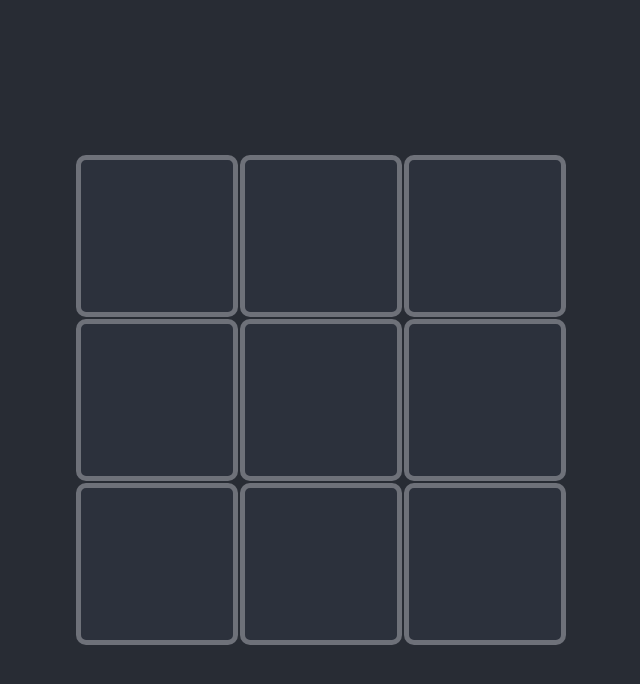
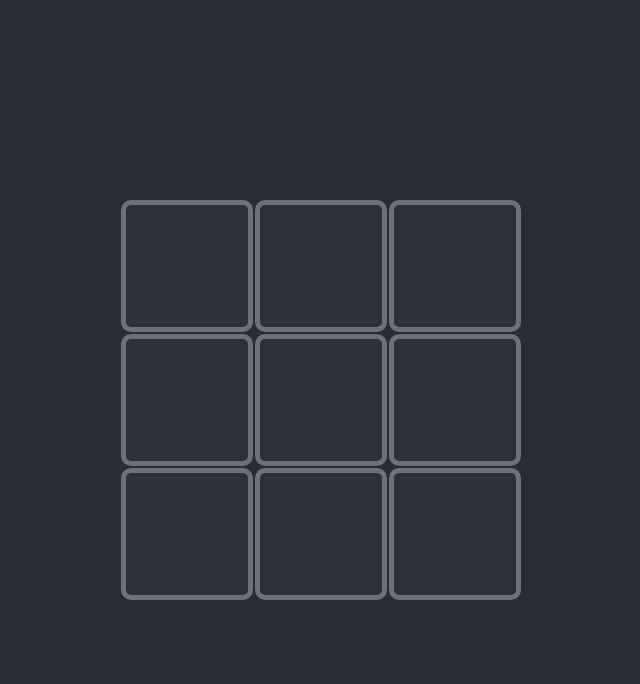
Before and after one commit to jazz-it/tic-tac-toe-ts, a React (Create React App) app: page / in a window 1280 px wide. Shown: the top 684 px of the page, without its empty margins (319-959 px from the left). Built offline with nearby package versions, Linux system fonts and the light colour scheme.

Commit message:
CSS enhancement

```diff
--- a/src/App.css
+++ b/src/App.css
@@ -40,11 +40,11 @@ td {
   color: rgb(255, 255, 255);
   border: 5px solid rgb(110, 113, 121);
   border-radius: 10px;
-  width: 150px;
-  height: 150px;
-  line-height: 150px;
+  width: 120px;
+  height: 120px;
+  line-height: 120px;
   text-align: center;
-  font-size: 110px;
+  font-size: 92px;
   border-spacing: 5px;
   background: rgb(44, 49, 60);
 }
@@ -62,18 +62,20 @@ td {
   top: 10%;
   left: 50%;
   transform: translate(-50%, -50%);
-  font-size: 2em;
+  font-size: 1.333em;
   color: rgb(83, 83, 83);
   background-color: rgb(204, 204, 204);
   padding: 20px;
   border-radius: 10px;
   border: 4px solid rgb(194, 174, 174);
   text-align: center;
+  white-space: nowrap;
+  overflow: hidden;
 }
 
 .ok-button {
   margin-left: 25px;
-  font-size: 1.2em;
+  font-size: 1.18em;
   color: rgb(52, 44, 40)
 }
 
```
